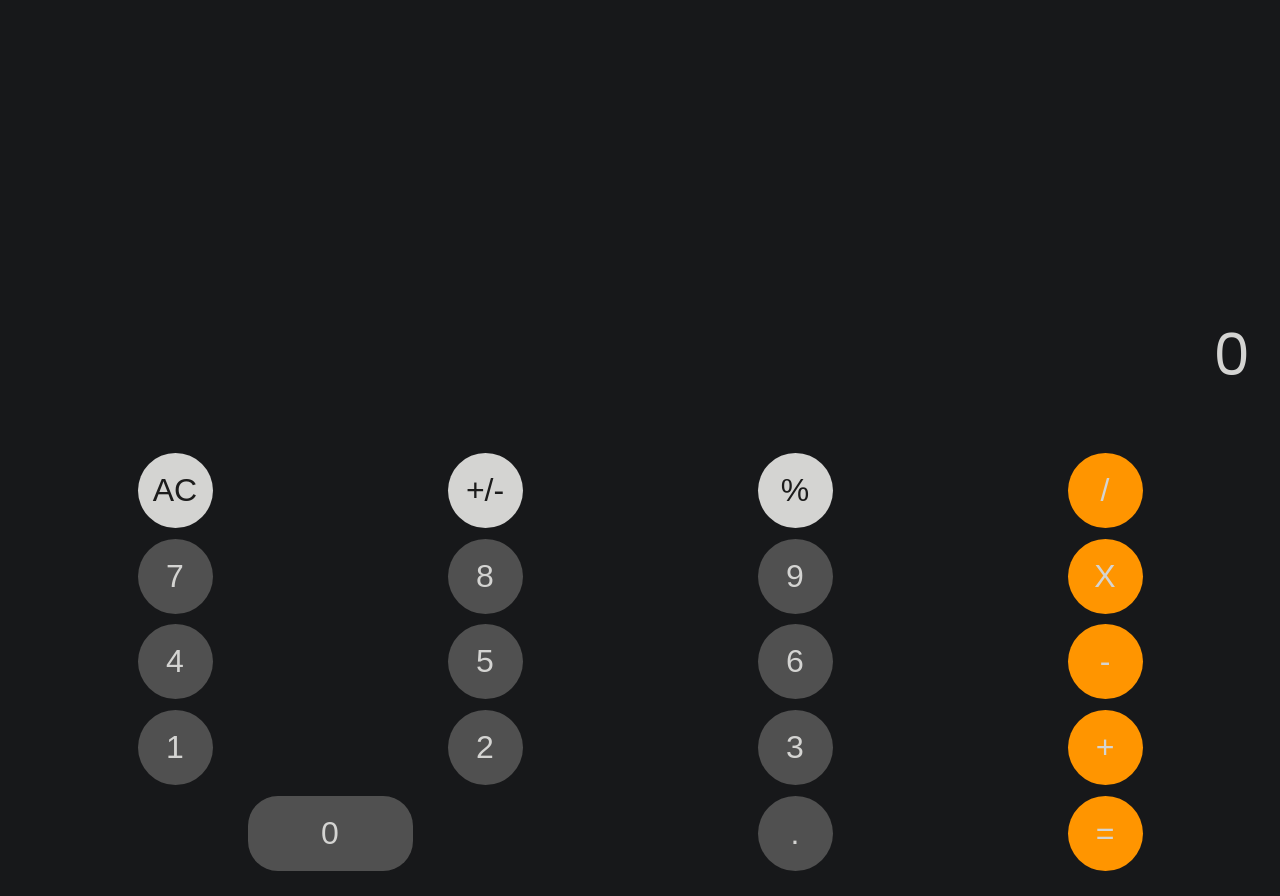
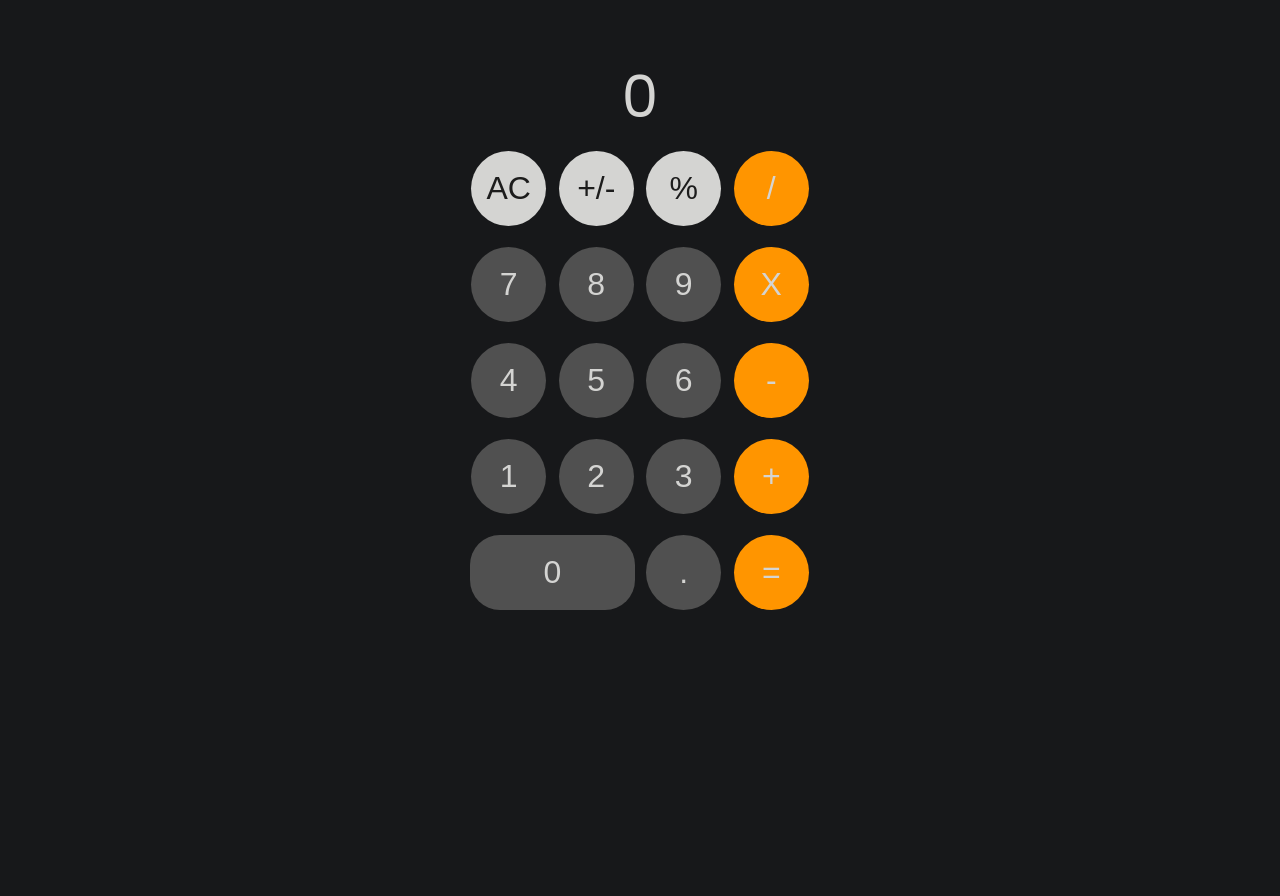
Before and after one commit to mauricciorcosta/Calculadora, a website: page index.html in a window 1280 px wide. After the commit the page ends 800 px from the top, so only its background shows below. Drawn offline with Linux system fonts and the light colour scheme.

Commit message:
correção de css

```diff
--- a/app/src/assets/style.css
+++ b/app/src/assets/style.css
@@ -6,13 +6,16 @@
 }
 
 html, body, #fullheight {
-    min-height: 856px !important;
-    height: 856px;
+    min-height: 100% !important;
+    height: 100%;
     font-family: 'Poppins', sans-serif;
+    background-color: #17181A;
 }
 .container {
-    height: 100%;
+    width: 350px;
+    height: 600px;
     padding: 20px;
+    margin: auto;
     background-color: #17181A;
 }
 
@@ -21,19 +24,20 @@ html, body, #fullheight {
     justify-content: flex-end;
     align-items: flex-end;
     color: #D4D4D2;
-    height: 50%;
+    height: 20%;
 }
 
 .resultado span {
-    margin: 10px 10px 50px 10px;
+    margin: 0 auto;
     font-size: 58px;
     justify-self: center;
 }
 
 .botoes {
     display: grid;
-    width: 100%;
-    height: 50%;
+    width: 350px;
+    height: 80%;
+    margin: 0 auto;
     grid-template-columns: 1fr 1fr 1fr 1fr;
 }
 
```
